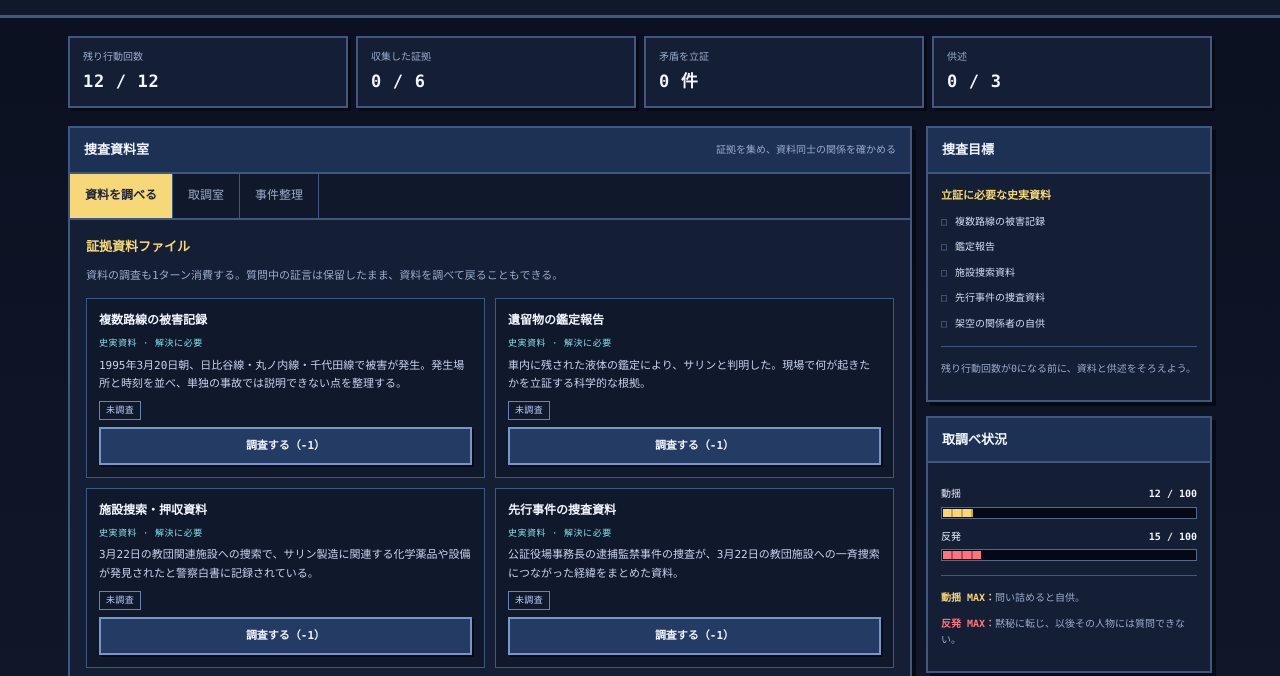
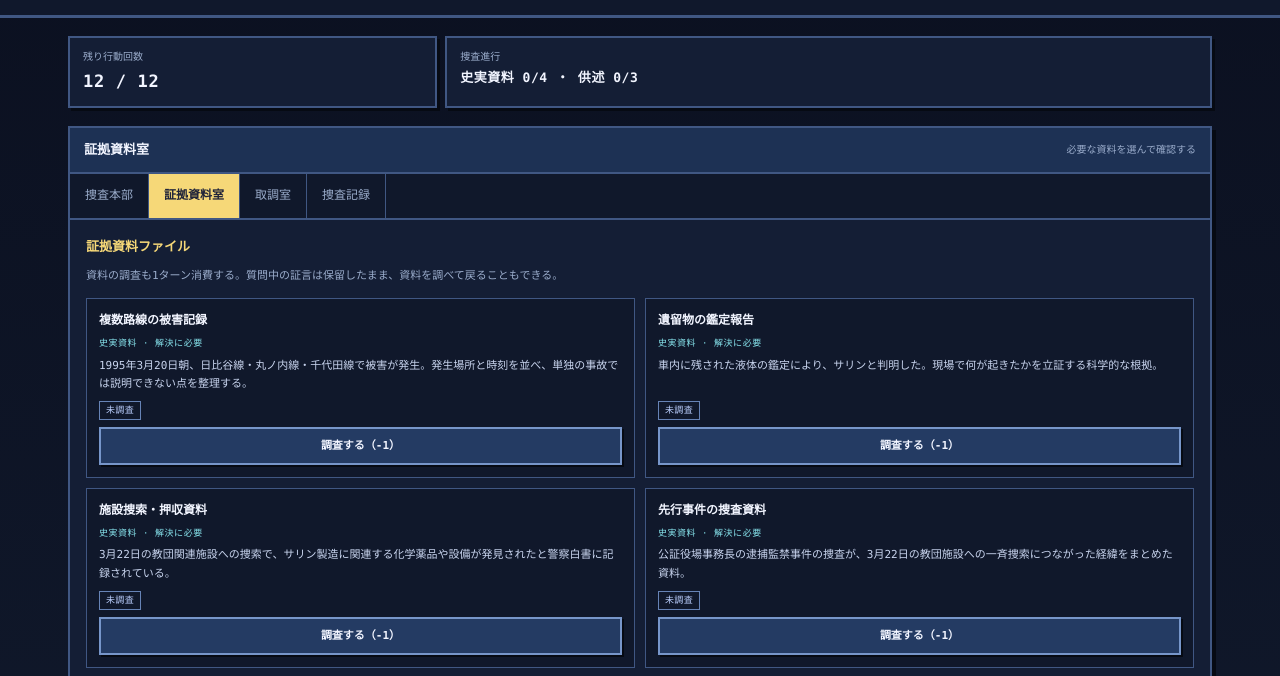
Before and after one commit to 21mm/21mm.github.io, a plain HTML site: page games/sarin-case/index.html in a window 1280 px wide. Shown: the part 74-750 px from the top of the page. Drawn offline with Linux system fonts and the light colour scheme.

Commit message:
Refine sarin case game with progressive UI

```diff
--- a/games/sarin-case/index.html
+++ b/games/sarin-case/index.html
@@ -25,7 +25,9 @@
 .ending{border:3px solid var(--gold);background:#1c2944;padding:20px;margin:14px 0;box-shadow:4px 4px 0 #060a13}.ending h2{font-size:20px;color:var(--gold);margin:0 0 8px}.ending p{font-size:11px;margin:7px 0;color:#d6e0f5}.ending .btn{margin-top:12px}
 .disclaimer{font-size:10px;color:var(--muted);line-height:1.8;border-top:1px solid var(--edge);margin-top:20px;padding-top:13px}.disclaimer a{overflow-wrap:anywhere}
 .pixel-small{display:inline-block;image-rendering:pixelated}
-@media(max-width:850px){.main-grid{grid-template-columns:minmax(0,1fr)}.side-grid{display:grid;grid-template-columns:repeat(2,minmax(0,1fr));gap:12px}.side-panel{margin-bottom:0}.case-log{margin-top:14px}.main-meta{display:none}}
+.main-grid{grid-template-columns:minmax(0,1fr)}.compact-hud{grid-template-columns:minmax(130px,.65fr) minmax(0,1.35fr)}.progress-cell .hud-value{font-size:13px}.home-stats{display:grid;grid-template-columns:repeat(3,minmax(0,1fr));gap:9px;margin:12px 0 20px}.home-stat{background:#10182b;border:1px solid var(--edge);padding:12px}.home-stat span{display:block;color:var(--muted);font-size:10px}.home-stat strong{display:block;color:var(--gold);font-size:17px;margin-top:3px}.home-goals{max-width:560px;margin-bottom:22px}.action-tiles{display:grid;grid-template-columns:repeat(3,minmax(0,1fr));gap:9px}.action-tile{border:1px solid var(--edge);background:#192641;padding:14px;text-align:left;min-height:90px}.action-tile:hover{background:#243b63;border-color:var(--edge2)}.action-tile strong{display:block;color:var(--gold);font-size:11px}.action-tile span{display:block;color:#c8d4ee;font-size:10px;margin-top:7px}.record-log{padding:12px;background:#0c1324;border:1px solid var(--edge)}.tabs{flex-wrap:wrap}
+@media(max-width:850px){.main-grid{grid-template-columns:minmax(0,1fr)}}
+@media(max-width:560px){.compact-hud{grid-template-columns:1fr 1.4fr}.progress-cell .hud-value{font-size:11px}.home-stats{gap:6px}.home-stat{padding:9px}.home-stat strong{font-size:14px}.action-tiles{grid-template-columns:1fr}.action-tile{min-height:0;padding:12px}.tabs{overflow-x:auto;flex-wrap:nowrap}}
 @media(max-width:560px){.wrap{padding:0 10px 26px}.mast-inner{padding:12px 10px}.mast-meta{display:none}.hud{grid-template-columns:repeat(2,1fr);gap:6px;margin:12px 0}.hud-value{font-size:15px}.tabs{overflow-x:auto}.tab{padding:11px 9px;white-space:nowrap;font-size:10px}#view{padding:11px;min-height:390px}.evidence-grid{grid-template-columns:1fr}.evidence-card{min-height:140px}.suspect-grid{grid-template-columns:1fr}.suspect-choice{display:flex;justify-content:space-between;gap:8px;align-items:center}.suspect-choice .sdesc{margin:0;text-align:right}.person-card{grid-template-columns:65px 1fr;padding:9px}.portrait{width:62px;height:62px}.side-grid{grid-template-columns:1fr}.panel-heading{padding:10px}.line{font-size:12px}}
 </style>
 </head>
@@ -41,40 +43,23 @@
   </div>
 </header>
 <div class="wrap">
-  <section class="hud" aria-label="捜査状況">
+  <section class="hud compact-hud" aria-label="捜査状況">
     <div class="hud-cell"><div class="hud-label">残り行動回数</div><div class="hud-value alert" id="turnHud">12 / 12</div></div>
-    <div class="hud-cell"><div class="hud-label">収集した証拠</div><div class="hud-value" id="evidenceHud">0 / 6</div></div>
-    <div class="hud-cell"><div class="hud-label">矛盾を立証</div><div class="hud-value" id="contradictionHud">0 件</div></div>
-    <div class="hud-cell"><div class="hud-label">供述</div><div class="hud-value" id="confessionHud">0 / 3</div></div>
+    <div class="hud-cell progress-cell"><div class="hud-label">捜査進行</div><div class="hud-value" id="progressHud">資料 0/4 ・ 供述 0/3</div></div>
   </section>
 
   <div id="ending"></div>
   <div class="main-grid">
     <section class="main-panel">
-      <div class="panel-heading"><h2 id="viewTitle">捜査資料室</h2><small id="viewSubtitle">行動を選択して捜査を進める</small></div>
+      <div class="panel-heading"><h2 id="viewTitle">捜査本部</h2><small id="viewSubtitle">現在の状況と次の行動</small></div>
       <nav class="tabs" aria-label="捜査画面">
-        <button class="tab active" data-tab="evidence">資料を調べる</button>
+        <button class="tab active" data-tab="home">捜査本部</button>
+        <button class="tab" data-tab="evidence">証拠資料室</button>
         <button class="tab" data-tab="interview">取調室</button>
-        <button class="tab" data-tab="board">事件整理</button>
+        <button class="tab" data-tab="records">捜査記録</button>
       </nav>
       <div id="view"></div>
     </section>
-    <aside>
-      <div class="side-grid">
-        <section class="side-panel">
-          <div class="panel-heading"><h2>捜査目標</h2></div>
-          <div class="side-inner" id="goals"></div>
-        </section>
-        <section class="side-panel">
-          <div class="panel-heading"><h2>取調べ状況</h2></div>
-          <div class="side-inner" id="gaugePanel"></div>
-        </section>
-      </div>
-      <section class="case-log">
-        <div class="log-head">捜査メモ / RECENT LOG</div>
-        <ul class="log-list" id="log"></ul>
-      </section>
-    </aside>
   </div>
   <div class="disclaimer">
     <strong>史実とフィクションについて：</strong>事件の概要・捜査の節目は警察白書などの公開資料を参照しています。登場人物A〜C、取調べの会話、自供、ゲーム内の照合メモはすべてゲーム用の架空設定で、実在の人物の発言・供述を再現したものではありません。被害者と遺族への敬意を保ち、事件そのものを娯楽的に誇張しない構成を意図しています。<br>
@@ -222,11 +207,10 @@ function countConfessions(){return Object.keys(state.suspects).filter(function(i
 function renderHud(){
  document.getElementById('turnHud').textContent=state.turns+' / 12';
  document.getElementById('turnHud').className='hud-value'+(state.turns<=3?' alert':'');
- document.getElementById('evidenceHud').textContent=state.found.length+' / 6';
- document.getElementById('contradictionHud').textContent=state.contradictions+' 件';
- document.getElementById('confessionHud').textContent=countConfessions()+' / 3';
+ const coreCount=['incident','lab','facility','prior'].filter(hasEvidence).length;
+ document.getElementById('progressHud').textContent='史実資料 '+coreCount+'/4 ・ 供述 '+countConfessions()+'/3';
  document.querySelectorAll('[data-tab]').forEach(function(b){b.classList.toggle('active',b.dataset.tab===state.tab);});
- const titles={evidence:['捜査資料室','証拠を集め、資料同士の関係を確かめる'],interview:['取調室','質問 → 証拠提示 → 問い詰める'],board:['事件整理','史実資料とゲーム内推論を分けて確認']};
+ const titles={home:['捜査本部','現在の状況と次の行動'],evidence:['証拠資料室','必要な資料を選んで確認する'],interview:['取調室','質問 → 証拠提示 → 問い詰める'],records:['捜査記録','事件の経緯とプレイ中の記録']};
  document.getElementById('viewTitle').textContent=titles[state.tab][0];
  document.getElementById('viewSubtitle').textContent=titles[state.tab][1];
 }
@@ -284,11 +268,13 @@ function renderSuspect(id){
  return out;
 }
 function renderInterview(){
+ const s=selected();
  let out='<h3 class="section-title">取調べ室</h3><p class="subtext">質問で反応を見て、資料で矛盾を突く。先に問い詰めすぎると反発を招く。</p>';
+ out+='<div class="interview-gauges"><div class="meter-wrap"><div class="meter-head"><span>動揺</span><strong>'+s.agitation+' / 100</strong></div><div class="meter"><div class="meter-fill agitation" style="width:'+s.agitation+'%"></div></div></div><div class="meter-wrap"><div class="meter-head"><span>反発</span><strong>'+s.resistance+' / 100</strong></div><div class="meter"><div class="meter-fill resistance" style="width:'+s.resistance+'%"></div></div></div></div>';
  out+=renderSuspect(state.activeSuspect);
  return out;
 }
-function renderBoard(){
+function renderRecords(){
  const timeline=[
   ['1995.03.20','地下鉄で事件発生','警察白書は、日比谷線・丸ノ内線・千代田線で被害が発生したと記録。'],
   ['1995.03.20','初動捜査・鑑定','現場の遺留物を押収し、鑑定でサリンと判明。'],
@@ -310,9 +296,11 @@ function renderBoard(){
  out+='<h3 class="section-title">史実の捜査経緯</h3><div class="timeline">';
  timeline.forEach(function(t){out+='<div class="time-item"><div class="time-date">'+t[0]+'</div><div class="time-title">'+t[1]+'</div><div class="time-copy">'+t[2]+'</div></div>';});
  out+='</div><div class="notice">このゲームの「自供」はプレイ上の架空表現。実際の容疑者の供述や捜査記録を再現したものではない。</div>';
+ out+='<h3 class="section-title" style="margin-top:20px">プレイ中の行動ログ</h3><ul class="log-list record-log">'+state.logs.map(function(x){return '<li class="'+esc(x.tone)+'">'+esc(x.text)+'</li>';}).join('')+'</ul>';
  return out;
 }
 function renderSide(){
+ return;
  const goals=[
   ['incident','複数路線の被害記録'],
   ['lab','鑑定報告'],
@@ -331,7 +319,20 @@ function renderSide(){
  document.getElementById('gaugePanel').innerHTML=p;
 }
 function renderLogs(){
- document.getElementById('log').innerHTML=state.logs.map(function(x){return '<li class="'+esc(x.tone)+'">'+esc(x.text)+'</li>';}).join('');
+ const logRoot=document.getElementById('log');
+ if(logRoot)logRoot.innerHTML=state.logs.map(function(x){return '<li class="'+esc(x.tone)+'">'+esc(x.text)+'</li>';}).join('');
+}
+function renderHome(){
+ const core=[['incident','複数路線の被害記録'],['lab','遺留物の鑑定報告'],['facility','施設捜索・押収資料'],['prior','先行事件の捜査資料']];
+ const done=core.filter(function(x){return hasEvidence(x[0]);}).length;
+ let out='<h3 class="section-title">現在の捜査状況</h3><div class="notice"><strong>今回の任務：</strong>史実資料4点を集め、証拠のつながりを整理する。取調べの会話・自供はゲーム用の架空設定。</div>';
+ out+='<div class="home-stats"><div class="home-stat"><span>史実資料</span><strong>'+done+' / 4</strong></div><div class="home-stat"><span>矛盾の立証</span><strong>'+state.contradictions+' 件</strong></div><div class="home-stat"><span>架空の供述</span><strong>'+countConfessions()+' / 3</strong></div></div>';
+ out+='<h3 class="section-title">捜査目標</h3><div class="goal-list home-goals">';
+ core.forEach(function(x){out+='<div class="goal"><span class="'+(hasEvidence(x[0])?'check':'unchecked')+'">'+(hasEvidence(x[0])?'■':'□')+'</span><span>'+x[1]+'</span></div>';});
+ out+='<div class="goal"><span class="'+(anyConfession()?'check':'unchecked')+'">'+(anyConfession()?'■':'□')+'</span><span>少なくとも1人の架空の関係者から供述を得る</span></div></div>';
+ out+='<h3 class="section-title">次の行動</h3><div class="action-tiles"><button class="action-tile" data-tab="evidence"><strong>01　証拠資料室</strong><span>未調査の資料を確認する</span></button><button class="action-tile" data-tab="interview"><strong>02　取調室</strong><span>関係者に質問し、証拠を提示する</span></button><button class="action-tile" data-tab="records"><strong>03　捜査記録</strong><span>事件の経緯と行動ログを確認する</span></button></div>';
+ out+='<p class="subtext" style="margin-top:16px">資料を調べる・質問する・証拠を提示する操作で行動回数を1消費する。取調べ中に資料室へ移動しても、質問は保留される。</p>';
+ return out;
 }
 function renderEnding(){
  const root=document.getElementById('ending');
@@ -344,9 +345,8 @@ function renderEnding(){
 }
 function render(){
  renderHud();
- document.getElementById('view').innerHTML=state.tab==='evidence'?renderEvidence():state.tab==='interview'?renderInterview():renderBoard();
+ document.getElementById('view').innerHTML=state.tab==='home'?renderHome():state.tab==='evidence'?renderEvidence():state.tab==='interview'?renderInterview():renderRecords();
  renderSide();renderLogs();renderEnding();
-
 }
 document.addEventListener('click',function(ev){
  const btn=ev.target.closest('button');
```
